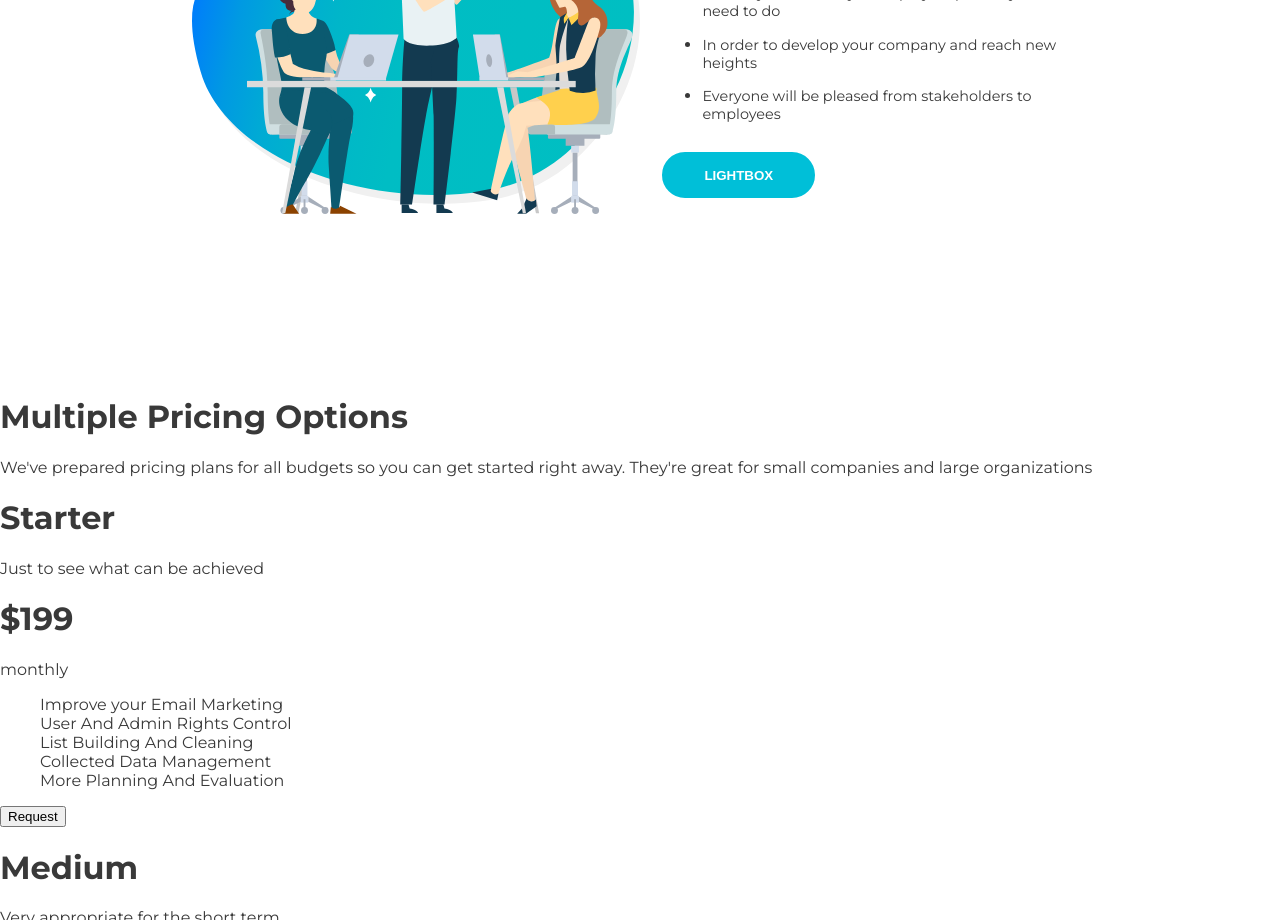
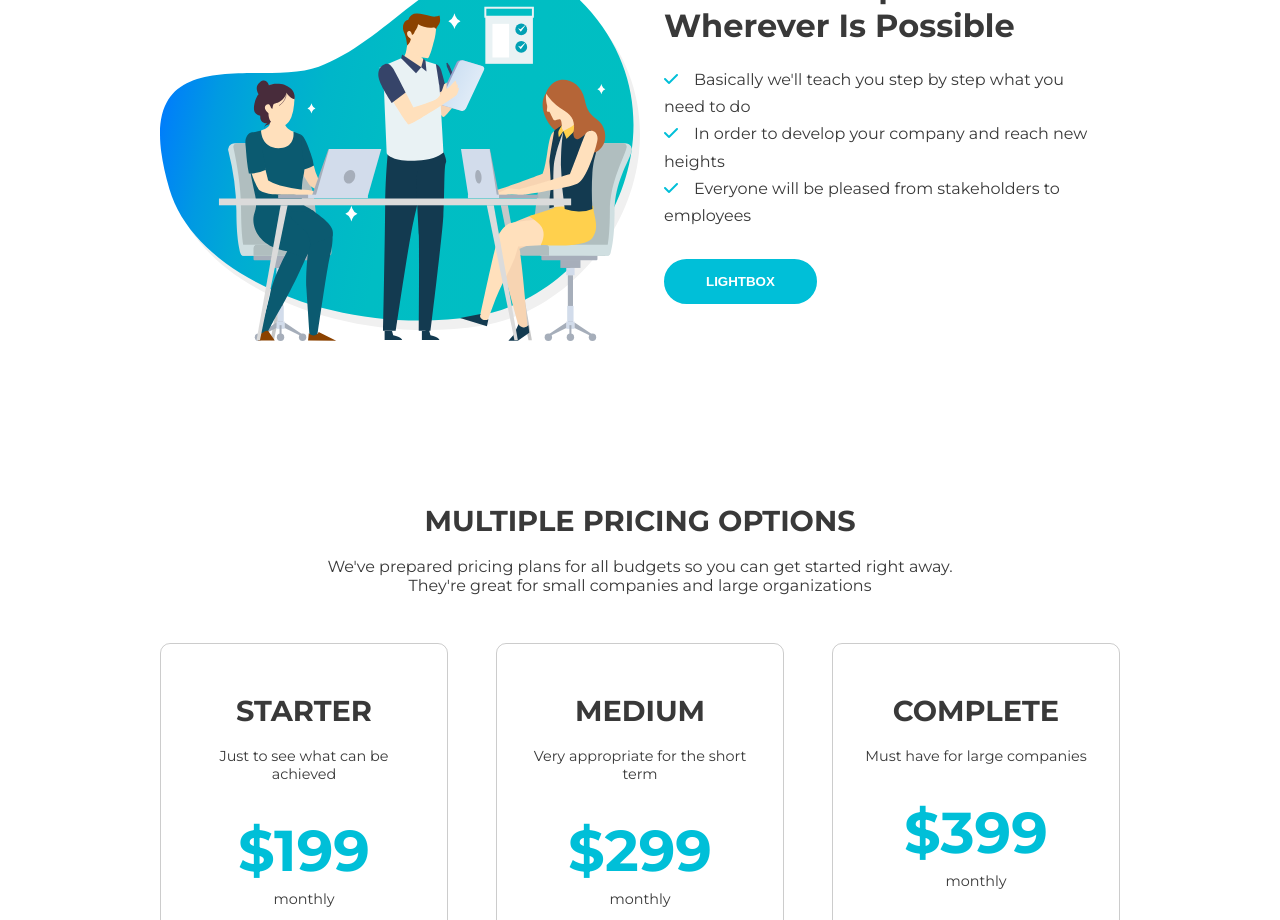
Before and after one commit to shashank-thapa/Envolo, a plain HTML site: page index.html in a window 1280 px wide. Shown: the part 1880-2800 px from the top of the page. Drawn offline with Linux system fonts and the light colour scheme.

Commit message:
Created Price div, updated list and centered elements

```diff
--- a/css/main.scss
+++ b/css/main.scss
@@ -15,6 +15,11 @@ body{
     padding: 0;
     font-family: "Montserrat",sans-serif;
     color: $fontCol;
+}
+
+i{
+    color:$primaryCol;
+    margin-right: 1em;
 }
 
 ul{
@@ -54,12 +59,12 @@ nav{
 
         li a{
             text-decoration: none;
-            color: $fontCol;
+            color: white;
             font-weight: 600;
         }
 
         li a:hover{
-            color: white;
+            color: $fontCol;
             transition: .3s all ease-in-out;
         }
     }
@@ -69,7 +74,7 @@ nav{
 .hero-main{
     background-image: url(../images/header-background.jpg);
     background-repeat: no-repeat;
-    margin-top: -10%;
+    margin-top: -11%;
     width: 100%;
     text-align: center;
     z-index:-1;
@@ -81,7 +86,7 @@ nav{
 
     .hero-banner-container{
         padding: 10% 5% 5%;
-        width:80%;
+        width: 85%;
         margin:0 auto;
     }
 
@@ -94,24 +99,21 @@ nav{
         grid-template-columns: repeat(auto-fit,minmax(250px,1fr));
         column-gap: 4em;
         overflow:hidden;
+        margin-top:5em;
     }
 
     .hero-text-container{
-        position: relative;
+        display: flex;
     }
 
     .hero-text{
         font-size: 1em;
         height: 30em;
         width: 90%;
+        margin: auto;
         margin-bottom:-5em;
         text-align:left;
 
-        .text-container-hero{
-            position: absolute;
-            transform: translateY(-50%);
-            top:50%;
-        }
 
         .hero-btn{
             padding: 1em 4em;
@@ -149,7 +151,7 @@ nav{
     text-align:center;
     padding: 0 5% 7%;
     margin:0 auto;
-    width: 80%;
+    width: 85%;
 
     .services-text{
         width: 100%;
@@ -183,7 +185,7 @@ nav{
 .design-main{
     padding:0 5% 8%;
     margin:0 auto;
-    width: 80%;
+    width: 85%;
 
     p{
         font-size: .9em;
@@ -210,12 +212,15 @@ nav{
 
     .design-info-2{
         ul{
-            list-style-type: disc;
+            list-style: none;
+            line-height: 1.7em;
+            padding: 0;
         }
     }
 
     .design-info-1, .design-info-2{
-        display: flex;
+        display: grid;
+        place-items: center;
         height: 100%;
         max-width: 100%;
         padding:5%;
@@ -243,10 +248,87 @@ nav{
             outline: none;
         }
 
-
-
         .design-text, .design-text{
             margin: auto;
         }
     }
 }
+
+.pricing-main{
+    padding:0 5% 8%;
+    margin:0 auto;
+    width: 85%;
+    text-align: center;
+
+    h1{
+        text-transform: uppercase;
+        font-size: 1.8em;
+    }
+
+    .pricing-cards{
+        display:grid;
+        margin-top: 3em;
+        grid-template-columns: repeat(auto-fit, minmax(250px,1fr));
+        column-gap:3em;
+        row-gap:3em;
+
+        .pricing-card{
+            border:1px solid rgba(0,0,0,.2);
+            padding: 10%;
+            border-radius: 10px;
+
+            p{
+                font-size:.9em;
+            }
+
+            .turquoise{
+                color: $primaryCol;
+                font-size: 2em;
+            }
+
+            .price{
+                margin: 2em 0 2em;
+                p{
+                    margin-top: -1em;
+                }
+            }
+
+            .perks{
+                text-align:left;
+
+                .perks-ul{
+                    list-style: none;
+                    line-height: 1.7em;
+
+
+                    li{
+                        font-size: .9em;
+                    }
+                }
+            }
+
+            button{
+                padding: 1em 3em;
+                background-color: $primaryCol;
+                color:white;
+                font-weight: 600;
+                text-transform: uppercase;
+                border: 2px solid $primaryCol;
+                cursor: pointer;
+                margin-top: 1em;
+                outline: none;
+                border-radius:30px;
+                margin-bottom: 1em;
+            }
+
+            button:hover{
+                border: 2px solid $primaryCol;
+                color: $primaryCol;
+                outline: none;
+                background-color: rgba(0,0,0,0);
+                transition: 0.3s ease-in-out;
+                outline: none;
+            }
+        }
+    }
+}
--- a/index.html
+++ b/index.html
@@ -4,6 +4,7 @@
     <meta charset="UTF-8">
     <meta name="viewport" content="width=device-width, initial-scale=1.0">
     <title>Envolo</title>
+    <script src="https://kit.fontawesome.com/0e15a99aa6.js" crossorigin="anonymous"></script>
     <style>
         @import url('https://fonts.googleapis.com/css2?family=Montserrat:wght@200;300;400;500;600;700;800&display=swap');
     </style>
@@ -105,9 +106,9 @@
                     <div class="design-text">
                         <h1>Search For Optimization Wherever Is Possible</h1>
                         <ul class="design-ul">
-                            <li><p>Basically we'll teach you step by step what you need to do</p></li>
-                            <li><p>In order to develop your company and reach new heights</p></li>
-                            <li><p>Everyone will be pleased from stakeholders to employees</p></li>
+                            <li><i class="fas fa-check"></i>Basically we'll teach you step by step what you need to do</li>
+                            <li><i class="fas fa-check"></i>In order to develop your company and reach new heights</li>
+                            <li><i class="fas fa-check"></i>Everyone will be pleased from stakeholders to employees</li>
                         </ul>
                         <button>Lightbox</button>
                     </div>
@@ -117,7 +118,7 @@
 
         <div class="pricing-main">
             <h1>Multiple Pricing Options</h1>
-            <p>We've prepared pricing plans for all budgets so you can get started right away. They're great for small companies and large organizations</p>
+            <p>We've prepared pricing plans for all budgets so you can get started right away.<br>They're great for small companies and large organizations</p>
             <div class="pricing-cards">
 
                 <div class="pricing-card">
@@ -126,16 +127,16 @@
                         <p>Just to see what can be achieved</p>
                     </div>
                     <div class="price">
-                        <h1>$199</h1>
+                        <h1><span class="turquoise">$199</span></h1>
                         <p>monthly</p>
                     </div>
                     <div class="perks">
                         <ul class="perks-ul">
-                            <li>Improve your Email Marketing</li>
-                            <li>User And Admin Rights Control</li>
-                            <li>List Building And Cleaning</li>
-                            <li>Collected Data Management</li>
-                            <li>More Planning And Evaluation</li>
+                            <li><i class="fas fa-check"></i>Improve your Email Marketing</li>
+                            <li><i class="fas fa-check"></i>User And Admin Rights Control</li>
+                            <li><i class="fas fa-times"></i>List Building And Cleaning</li>
+                            <li><i class="fas fa-times"></i>Collected Data Management</li>
+                            <li><i class="fas fa-times"></i>More Planning And Evaluation</li>
                         </ul>
                     </div>
                     <button>Request</button>
@@ -147,16 +148,16 @@
                         <p>Very appropriate for the short term</p>
                     </div>
                     <div class="price">
-                        <h1>$299</h1>
+                        <h1><span class="turquoise">$299</span></h1>
                         <p>monthly</p>
                     </div>
                     <div class="perks">
                         <ul class="perks-ul">
-                            <li>Improve your Email Marketing</li>
-                            <li>User And Admin Rights Control</li>
-                            <li>List Building And Cleaning</li>
-                            <li>Collected Data Management</li>
-                            <li>More Planning And Evaluation</li>
+                            <li><i class="fas fa-check"></i>Improve your Email Marketing</li>
+                            <li><i class="fas fa-check"></i>User And Admin Rights Control</li>
+                            <li><i class="fas fa-check"></i>List Building And Cleaning</li>
+                            <li><i class="fas fa-check"></i>Collected Data Management</li>
+                            <li><i class="fas fa-times"></i>More Planning And Evaluation</li>
                         </ul>
                     </div>
                     <button>Request</button>
@@ -168,16 +169,16 @@
                         <p>Must have for large companies</p>
                     </div>
                     <div class="price">
-                        <h1>$399</h1>
+                        <h1><span class="turquoise">$399</span></h1>
                         <p>monthly</p>
                     </div>
                     <div class="perks">
                         <ul class="perks-ul">
-                            <li>Improve your Email Marketing</li>
-                            <li>User And Admin Rights Control</li>
-                            <li>List Building And Cleaning</li>
-                            <li>Collected Data Management</li>
-                            <li>More Planning And Evaluation</li>
+                            <li><i class="fas fa-check"></i>Improve your Email Marketing</li>
+                            <li><i class="fas fa-check"></i>User And Admin Rights Control</li>
+                            <li><i class="fas fa-check"></i>List Building And Cleaning</li>
+                            <li><i class="fas fa-check"></i>Collected Data Management</li>
+                            <li><i class="fas fa-check"></i>More Planning And Evaluation</li>
                         </ul>
                     </div>
                     <button>Request</button>
```
Also changed, not shown: css/main.css, 1 other file.
